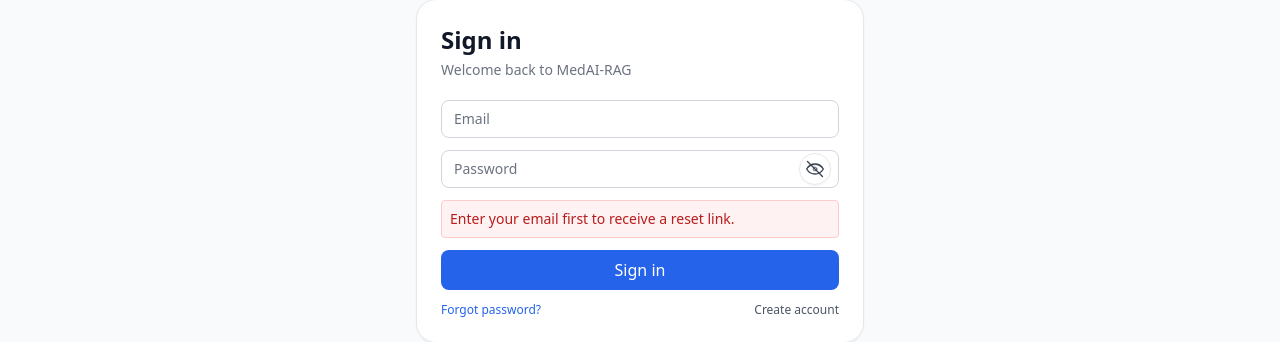
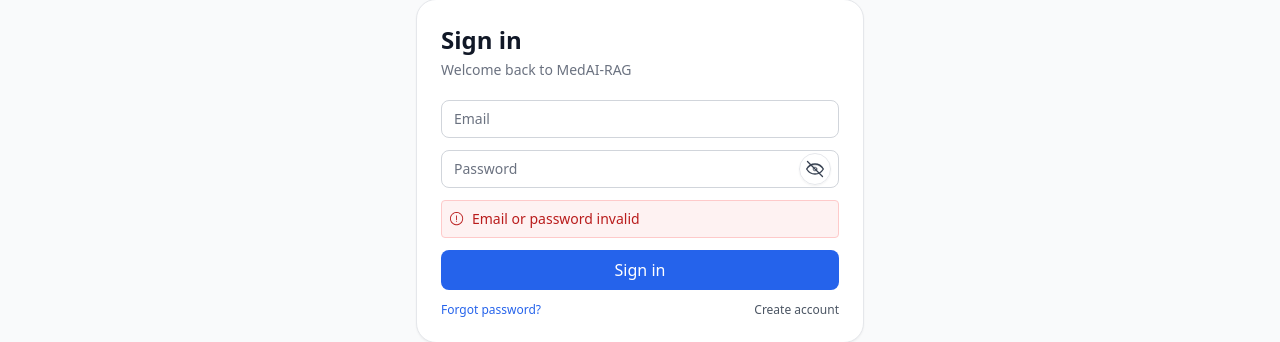
Before and after one commit to Ashilman25/MedAI, a React (Vite) app in the folder medai-rag-frontend/: page /signin in a window 1280 px wide. Both pictures are taken after a click on the button "Forgot password?". Shown: the part 166-508 px from the top of the page. Built offline with nearby package versions, Linux system fonts and the light colour scheme; no server answers.

Commit message:
Slight UI change to when email/password incorrect on sign in page

```diff
--- a/medai-rag-frontend/src/pages/SignIn.jsx
+++ b/medai-rag-frontend/src/pages/SignIn.jsx
@@ -4,6 +4,21 @@
 import { useAuth } from "../context/AuthContext";
 import { motion } from "framer-motion";
 import PasswordField from "../components/ui/PasswordField";
+
+export const Error = (props) => (
+  <svg
+    xmlns="http://www.w3.org/2000/svg"
+    width="1em"
+    height="1em"
+    viewBox="0 0 2048 2048"
+    {...props}
+  >
+    <path
+      fill="currentColor"
+      d="M960 0q133 0 255 34t230 96t194 150t150 195t97 229t34 256q0 133-34 255t-96 230t-150 194t-195 150t-229 97t-256 34q-133 0-255-34t-230-96t-194-150t-150-195t-97-229T0 960q0-133 34-255t96-230t150-194t195-150t229-97T960 0zm0 1792q114 0 220-30t199-84t169-130t130-168t84-199t30-221q0-114-30-220t-84-199t-130-169t-168-130t-199-84t-221-30q-115 0-221 30t-198 84t-169 130t-130 168t-84 199t-30 221q0 114 30 220t84 199t130 169t168 130t199 84t221 30zM896 512h128v640H896V512zm0 768h128v128H896v-128z"
+    ></path>
+  </svg>
+);
 
 export default function SignIn() {
   const { signIn, resetPassword } = useAuth();
@@ -63,7 +78,12 @@
             placeholder="Password"
           />
 
-          {err && <div className="rounded border border-red-200 bg-red-50 p-2 text-sm text-red-700">{err}</div>}
+          {err && (
+            <div className="flex items-center gap-2 rounded border border-red-200 bg-red-50 p-2 text-sm text-red-700">
+              <Error className="text-red-700" />
+              <span>Email or password invalid</span>
+            </div>
+          )}
           {notice && <div className="rounded border border-teal-200 bg-teal-50 p-2 text-sm text-teal-700">{notice}</div>}
           <button
             disabled={loading}
```
